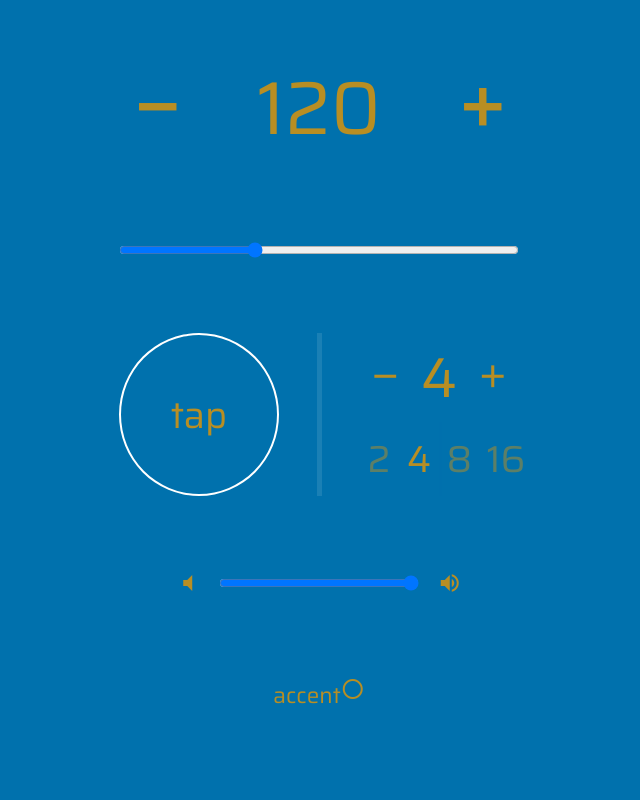
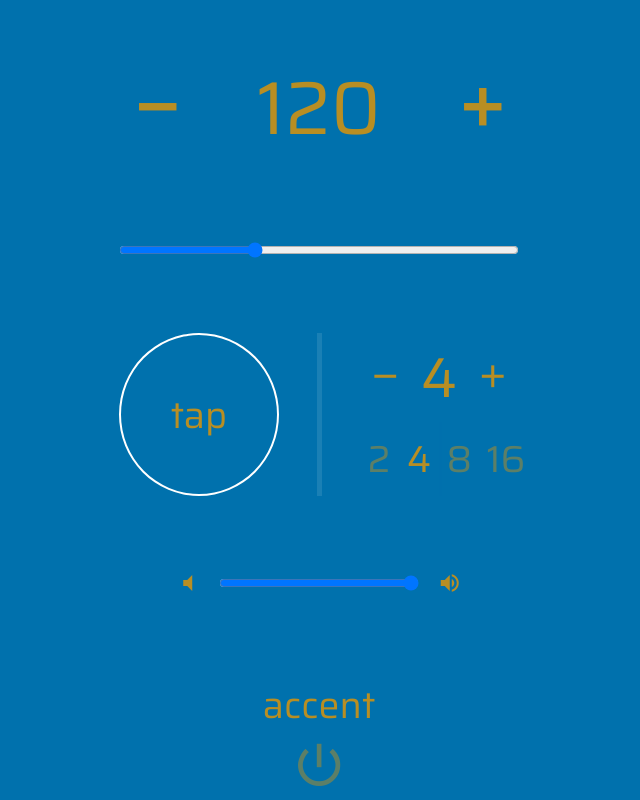
Before and after one commit to alanpaulprice/metronome, a React (Create React App) app: page / in a window 1280 px wide. Shown: the part 497-1297 px from the top of the page, without its empty margins (321-961 px from the left). Before the commit the page ends 1218 px from the top, so only its background shows below. Built offline with nearby package versions, Linux system fonts and the light colour scheme; no server answers.

Commit message:
AccentToggleButton: changed positioning, icon, opacity & fontSizes

```diff
--- a/src/components/AccentToggleButton.js
+++ b/src/components/AccentToggleButton.js
@@ -11,15 +11,21 @@ class AccentToggleButton extends Component {
       <Button
         onClick={this.onAccentToggleButtonClick}
         marginTop="5rem"
-        fontSize="1.5rem"
-        textAlign="left"
+        fontSize="2.5rem"
+        lineHeight="1.5"
         border="none"
       >
         accent
-        <Icon className="material-icons" float="right">
-          {this.props.accent
+        <br />
+        <Icon
+          className="material-icons"
+          fontSize="3.75rem"
+          opacity={this.props.accent ? '1' : '0.5'}
+        >
+          power_settings_new
+          {/* {this.props.accent
             ? 'radio_button_checked'
-            : 'radio_button_unchecked'}
+            : 'radio_button_unchecked'} */}
         </Icon>
       </Button>
     );
--- a/src/elements/Icon.js
+++ b/src/elements/Icon.js
@@ -6,11 +6,11 @@ const IconComponent = props => (
 );
 
 const Icon = styled(IconComponent)`
-${props => props.float && `float: ${props.float};`}
 vertical-align: ${props => props.verticalAlign || 'middle'};
 ${props => props.fontSize && `font-size: ${props.fontSize};`}
 ${props => props.fontWeight && `font-weight: ${props.fontWeight};`}
 color: ${props => props.color || props.theme.fg || 'black'};
+${props => props.opacity && `opacity: ${props.opacity};`}
 `;
 
 export default Icon;
```
